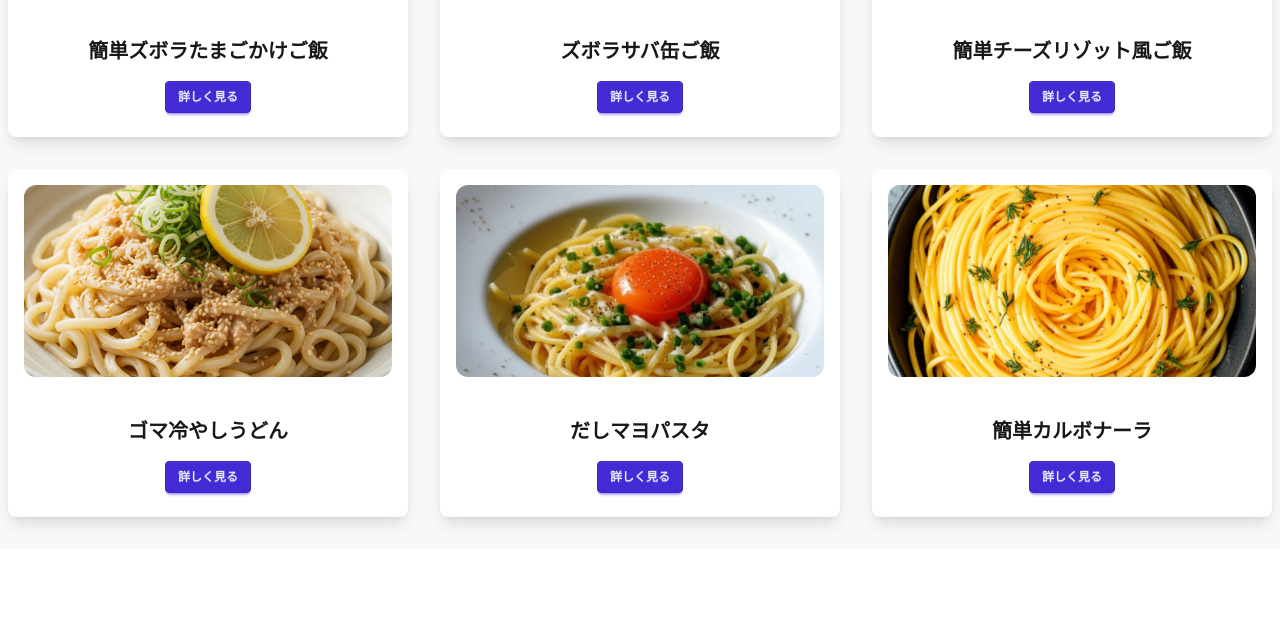
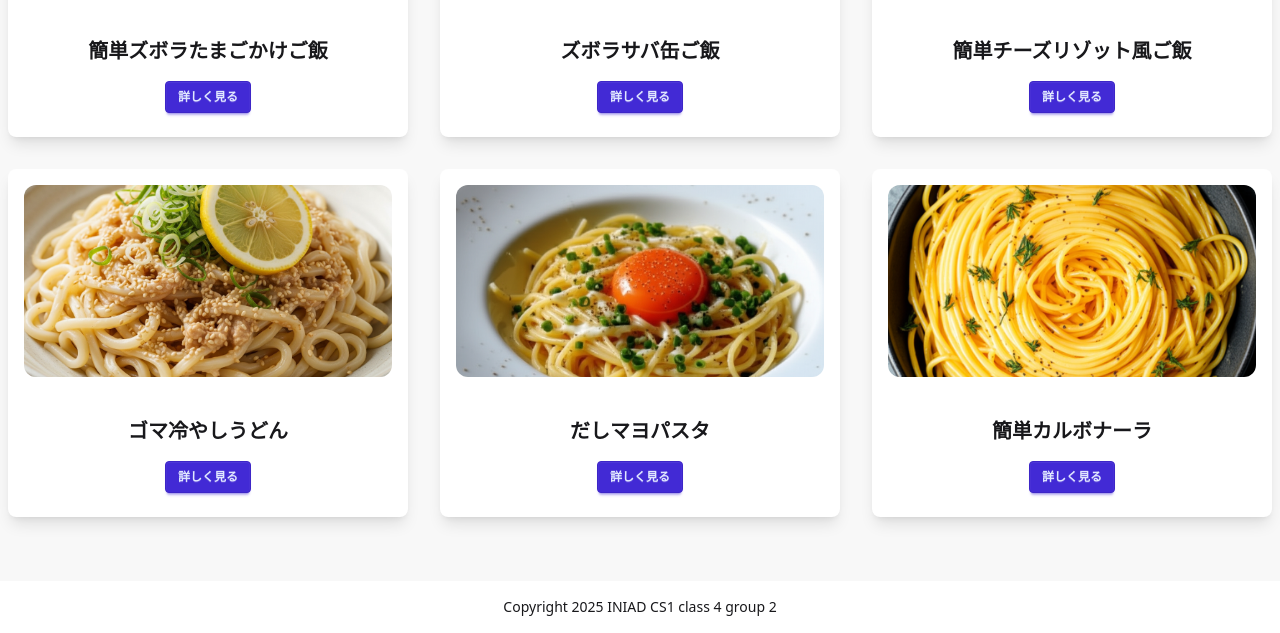
Before and after one commit to glassesneo/team-project, a website built with Vite: page index.html in a window 1280 px wide. Shown: the part 627-1260 px from the top of the page. Before the commit the page ends 1176 px from the top, so only its background shows below. Built offline with nearby package versions, Linux system fonts and the light colour scheme; files whose address does not match are found by name.

Commit message:
feat: add a footer

```diff
--- a/index.html
+++ b/index.html
@@ -21,6 +21,7 @@
   <div class="container mx-auto px-2 py-8">
     <div id="recipes" class="grid gap-8 grid-cols-1 sm:grid-cols-2 md:grid-cols-3"></div>
   </div>
+  <div id="footer"></div>
   <script type="module" src="/src/main.ts"></script>
 </body>
 </html>
--- a/src/components.ts
+++ b/src/components.ts
@@ -11,3 +11,11 @@ export const headerHTML = `
   </div>
 </div>
 `;
+
+export const footerHTML = `
+<footer class="footer footer-center p-4 bg-base-100 text-base-content mt-8">
+  <div>
+    <p>Copyright 2025 INIAD CS1 class 4 group 2</p>
+  </div>
+</footer>
+`;
--- a/src/main.ts
+++ b/src/main.ts
@@ -1,10 +1,16 @@
-import { headerHTML } from "./components.ts";
+import { footerHTML, headerHTML } from "./components.ts";
 import { recipes } from "./recipes.ts";
 
 const header = document.getElementById("header");
 
 if (header) {
   header.innerHTML = headerHTML;
+}
+
+const footer = document.getElementById("footer");
+
+if (footer) {
+  footer.innerHTML = footerHTML;
 }
 
 const recipesContainer = document.getElementById("recipes");
@@ -26,3 +32,31 @@ if (recipesContainer) {
     )
     .join("");
 }
+
+// const setInnerHTMLById = (id: string, innerHTML: string) => {
+// const element = document.getElementById(id);
+// if (element) {
+// element.innerHTML = innerHTML;
+// }
+// };
+// setInnerHTMLById("header", headerHTML);
+// setInnerHTMLById("header", footerHTML);
+
+// setInnerHTMLById(
+// "recipes",
+// recipes
+// .map(
+// (recipe) => `
+// <div class="card bg-base-100 shadow-lg hover:shadow-xl transition-shadow duration-200">
+// <figure class="p-4">
+// <img src="/team-project/${recipe.image}" alt="${recipe.alt}" class="rounded-xl w-full h-48 object-cover" />
+// </figure>
+// <div class="card-body items-center text-center">
+// <h2 class="card-title text-lg md:text-xl">${recipe.title}</h2>
+// <a class="btn btn-primary btn-sm mt-2" href="/team-project/recipes/${recipe.slug}.html">詳しく見る</a>
+// </div>
+// </div>
+// `,
+// )
+// .join(""),
+// );
--- a/src/recipePage.ts
+++ b/src/recipePage.ts
@@ -1,4 +1,4 @@
-import { headerHTML } from "./components.ts";
+import { footerHTML, headerHTML } from "./components.ts";
 import { recipes } from "./recipes.ts";
 
 export function renderRecipePage(slug: string) {
@@ -43,5 +43,6 @@ export function renderRecipePage(slug: string) {
       </div>
       <a href="../index.html" class="btn btn-outline m-6 w-full max-w-xs md:max-w-sm">← 一覧に戻る</a>
     </div>
+    ${footerHTML}
   `;
 }
```
